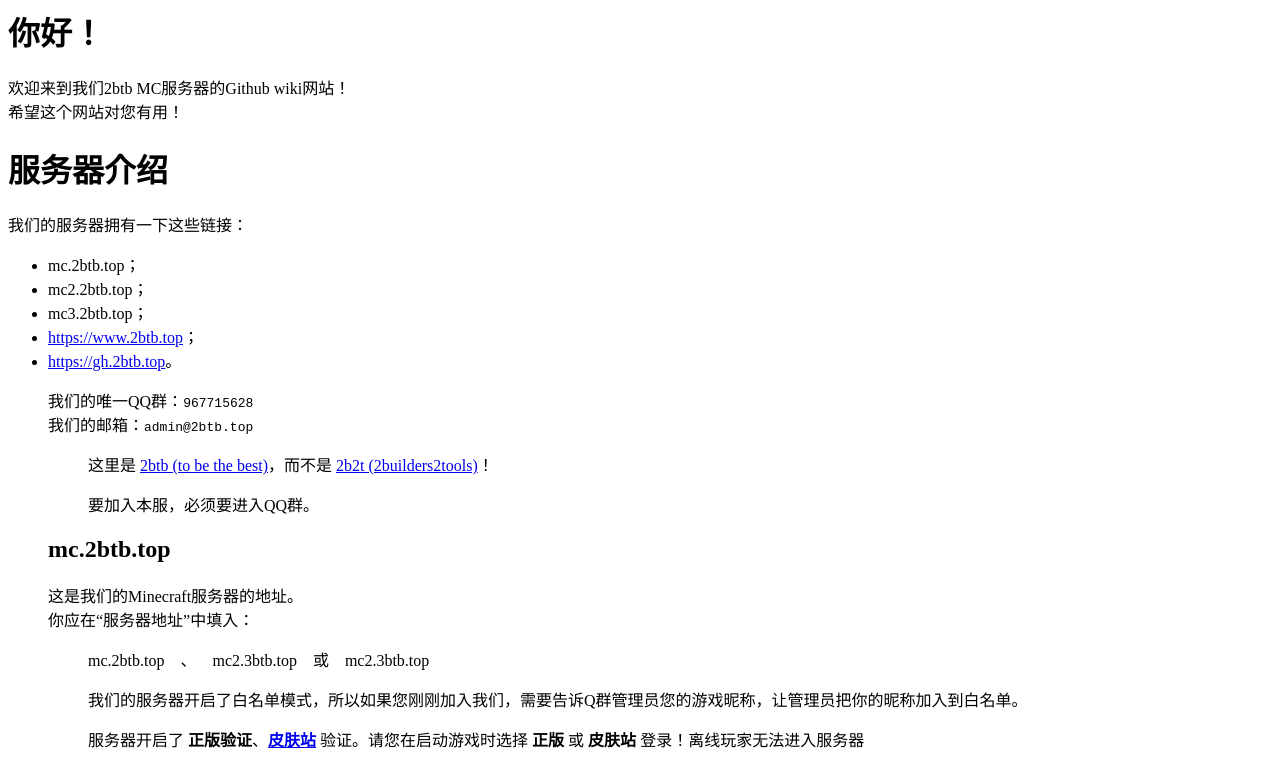
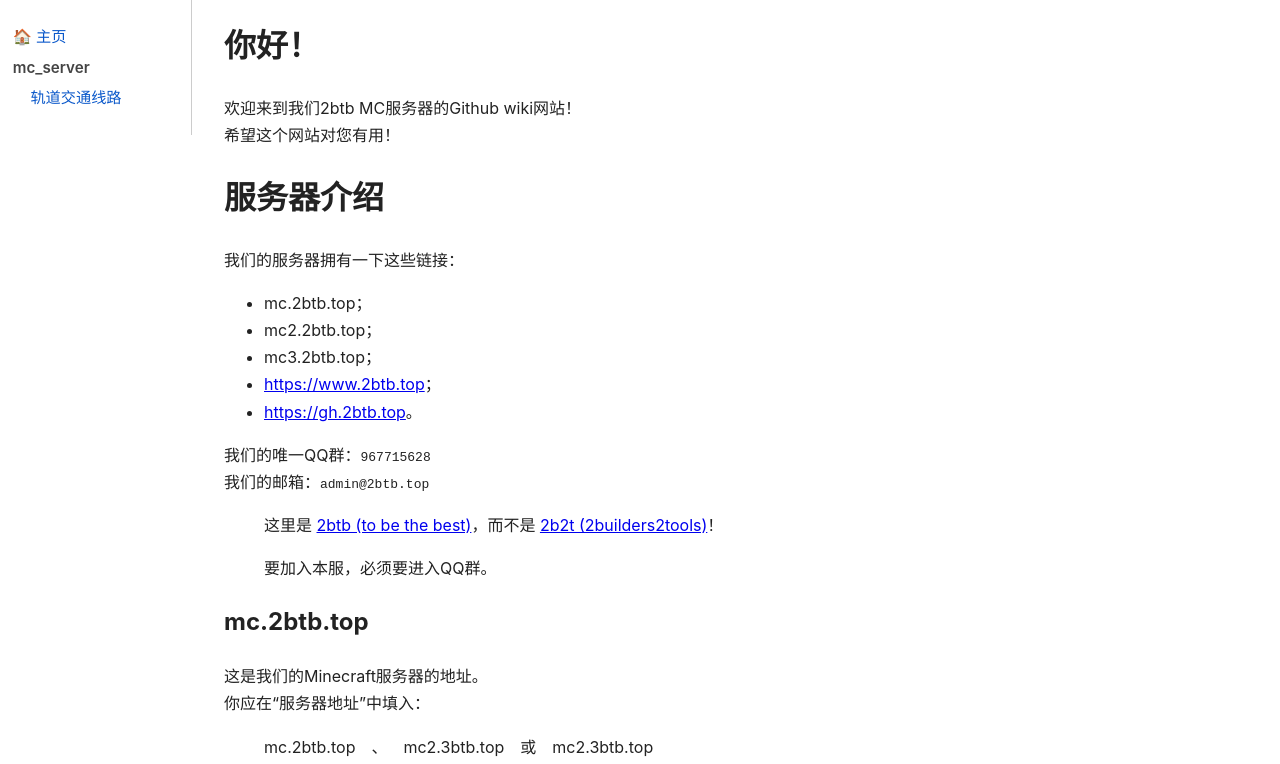
Before and after one commit to 2btb-git/2btb-git.github.io, a plain HTML site: page index.html in a window 1280 px wide. Shown: the top 764 px of the page. Drawn offline with Linux system fonts and the light colour scheme.

Commit message:
增加铁路页面动态导航栏

```diff
--- /dev/null
+++ b/contents.json
@@ -0,0 +1,17 @@
+[
+  {
+    "title": "🏠 主页",
+    "type": "web",
+    "url": "/index.html"
+  },
+  {
+    "title": "mc_server",
+    "type": "folder",
+    "url": "./mc_server/"
+  },
+  {
+    "title": "轨道交通线路",
+    "type": "web",
+    "url": "./mc_server/rail_way.html"
+  }
+]
--- a/index.html
+++ b/index.html
@@ -1,20 +1,49 @@
+<!DOCTYPE html>
+<html lang="zh-CN">
 <head>
   <meta charset="UTF-8">
+  <meta name="viewport" content="width=device-width, initial-scale=1">
   <link rel="shortcut icon" href="https://raw.githubusercontent.com/2btb-git/2btb-git.github.io/refs/heads/main/logo_64x.png" type="image/x-icon">
   <title>2BTB GWeb</title>
+  <style>
+    body {
+      margin: 0;
+      display: flex;
+      align-items: flex-start;
+      font-family: -apple-system, "PingFang SC", "Microsoft YaHei", sans-serif;
+      line-height: 1.7;
+      color: #222;
+    }
+    #sidebar {
+      flex: 0 0 12rem;
+      width: 12rem;
+      padding: 1.2rem .8rem;
+      border-right: 1px solid #ccc;
+      font-size: .95rem;
+      box-sizing: border-box;
+    }
+    #sidebar ul { list-style: none; margin: 0; padding-left: 0; }
+    #sidebar li ul { padding-left: 1.1rem; }
+    #sidebar li { margin: .3rem 0; }
+    #sidebar a { color: #0a58ca; text-decoration: none; }
+    #sidebar a:hover { text-decoration: underline; }
+    #sidebar .folder { color: #444; font-weight: 600; cursor: default; }
+    main {
+      flex: 1 1 auto;
+      min-width: 0;
+      max-width: 52rem;
+      padding: 1.2rem 2rem 3rem;
+    }
+    main > :first-child { margin-top: 0; }
+  </style>
 </head>
 <body>
 
+<aside id="sidebar">
+  <nav id="nav-tree">加载中…</nav>
+</aside>
 
-<!--
-  <h1>2BTB minecraft server Github WebSite (2BTB_GWeb)</h1>
-  <p>Waiting for admins' editing...</p>
-  <br><br><br>
-  <hr>
-  <strong><em>Contect us: admin@2btb.top | QQ group: 967715628</em></strong>
--->
-
-
+<main>
   <h1>你好！</h1>
   <p>欢迎来到我们2btb MC服务器的Github wiki网站！<br>
   希望这个网站对您有用！</p>
@@ -26,7 +55,7 @@
     <li>mc2.2btb.top；</li>
     <li>mc3.2btb.top；</li>
     <li><a href="https://www.2btb.top">https://www.2btb.top</a>；</li>
-  <li><a href="https://gh.2btb.top">https://gh.2btb.top</a>。</li
+    <li><a href="https://gh.2btb.top">https://gh.2btb.top</a>。</li>
   </ul>
 
   <p>我们的唯一QQ群：<code>967715628</code><br>
@@ -69,4 +98,45 @@ Github万岁！</p>
 
   <h2>admin@2btb.top</h2>
   <p>这是我们的邮箱，可以正常发送接受邮件。但是管理员测试发现，无论是你发给我，还是我发给你，基本都会被送进垃圾邮件箱，甚至可能在邮件的终点接受失败。<del><em>为啥没有关掉垃圾邮件箱功能？！</em></del></p>
+</main>
+
+<script>
+(async () => {
+  const nav = document.getElementById('nav-tree');
+  const data = await fetch('./contents.json').then(r => r.json()).catch(() => null);
+  if (!Array.isArray(data)) {
+    nav.textContent = '目录加载失败';
+    return;
+  }
+  const owner = item => data
+    .filter(f => f.type === 'folder' && f !== item && item.url.startsWith(f.url))
+    .sort((a, b) => b.url.length - a.url.length)[0];
+  const childrenOf = folder => data.filter(i => i !== folder && i.url.startsWith(folder.url) && owner(i) === folder);
+
+  const render = (list, depth) => {
+    const ul = document.createElement('ul');
+    for (const item of list) {
+      const li = document.createElement('li');
+      if (item.type === 'web') {
+        const a = document.createElement('a');
+        a.href = item.url;
+        a.textContent = item.title;
+        li.appendChild(a);
+      } else {
+        const span = document.createElement('span');
+        span.className = 'folder';
+        span.textContent = item.title;
+        li.appendChild(span);
+        li.appendChild(render(childrenOf(item), depth + 1));
+      }
+      ul.appendChild(li);
+    }
+    return ul;
+  };
+
+  nav.textContent = '';
+  nav.appendChild(render(data.filter(i => !owner(i)), 0));
+})();
+</script>
 </body>
+</html>
```
Also changed, not shown: mc_server/rail_way.html (added, +69 -0 lines), 1 other file. Lines whose indentation alone changed are shown as unchanged.
